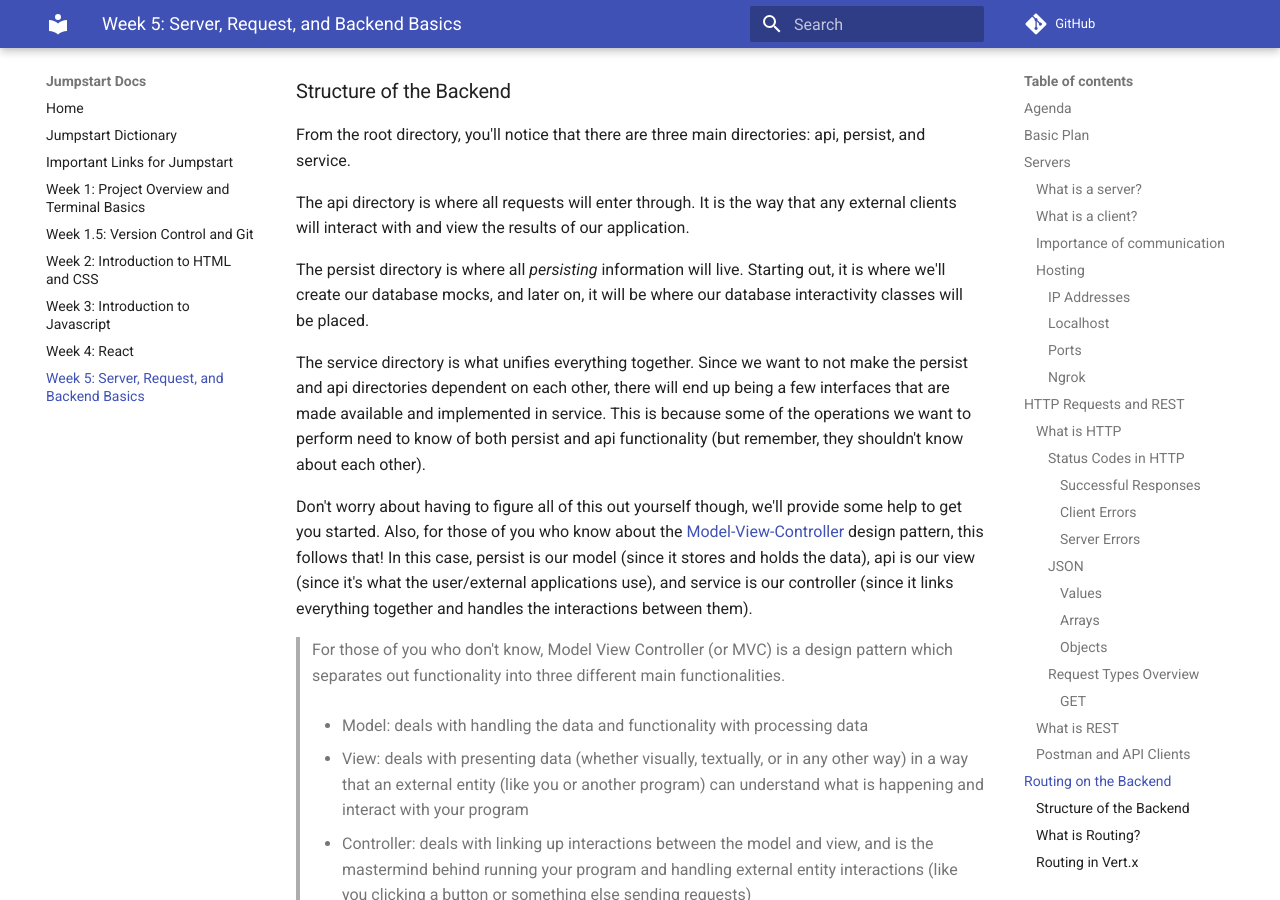
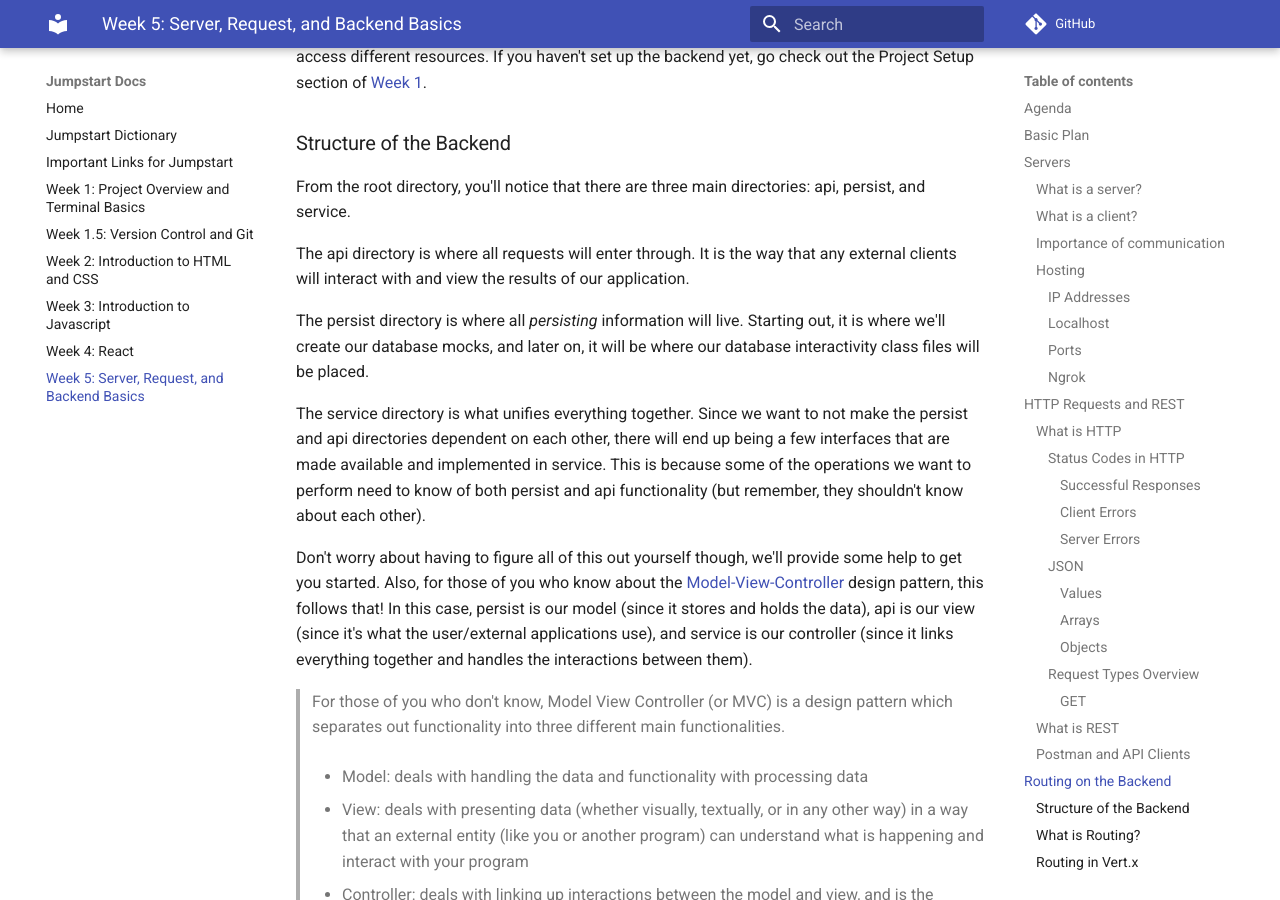
Before and after one commit to Code-4-Community/learning-resources, an MkDocs documentation site: the page built from docs/jumpstart/week-5.md, in a window 1280 px wide and 900 px high, scrolled down 11070 px. Built offline with MkDocs 1.6.1 and Material for MkDocs 9.7.7, drawn with Linux system fonts in a browser that asks for light colours; comment, search, counter and statistics services are not loaded; some of the changed text lies outside the part shown.

Commit message:
Fix forgotten updates

```diff
--- a/docs/jumpstart/week-5.md
+++ b/docs/jumpstart/week-5.md
@@ -376,7 +378,7 @@ The api directory is where all requests will enter through. It is the way that a
 and view the results of our application.
 
 The persist directory is where all *persisting* information will live. Starting out, it is where we'll create our
-database mocks, and later on, it will be where our database interactivity classes will be placed.
+database mocks, and later on, it will be where our database interactivity class files will be placed.
 
 The service directory is what unifies everything together. Since we want to not make the persist and api directories
 dependent on each other, there will end up being a few interfaces that are made available and implemented in service.
```
Also changed, not shown: other parts of docs/jumpstart/week-5.md (+3 -1 lines).
